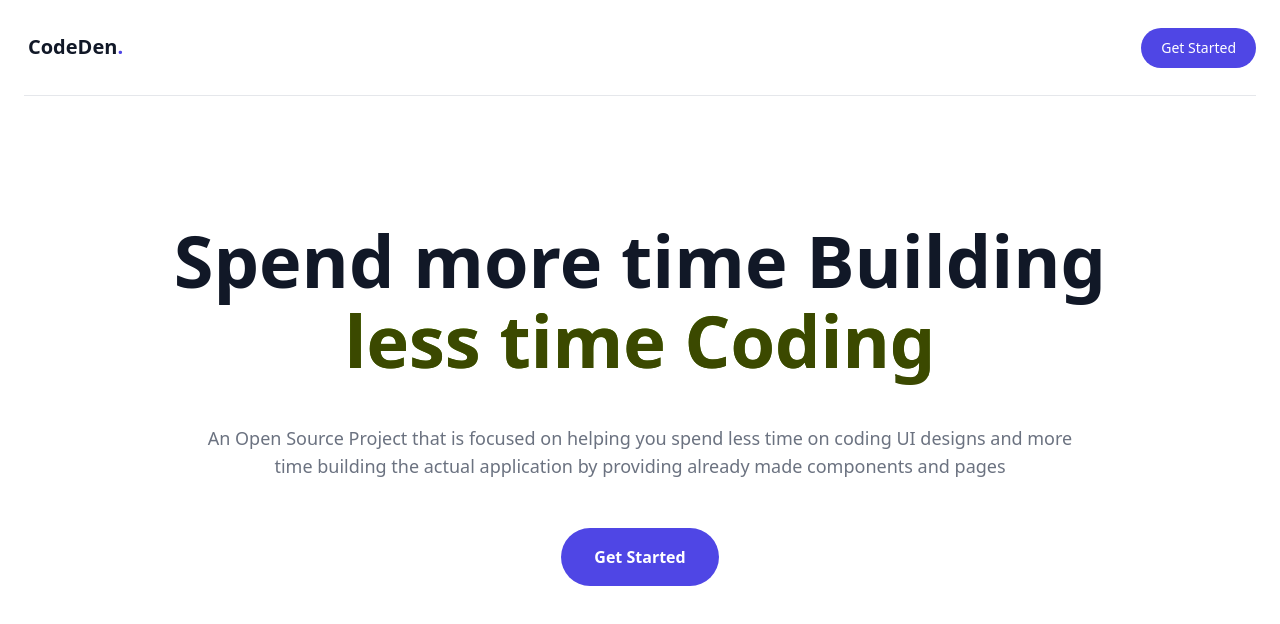
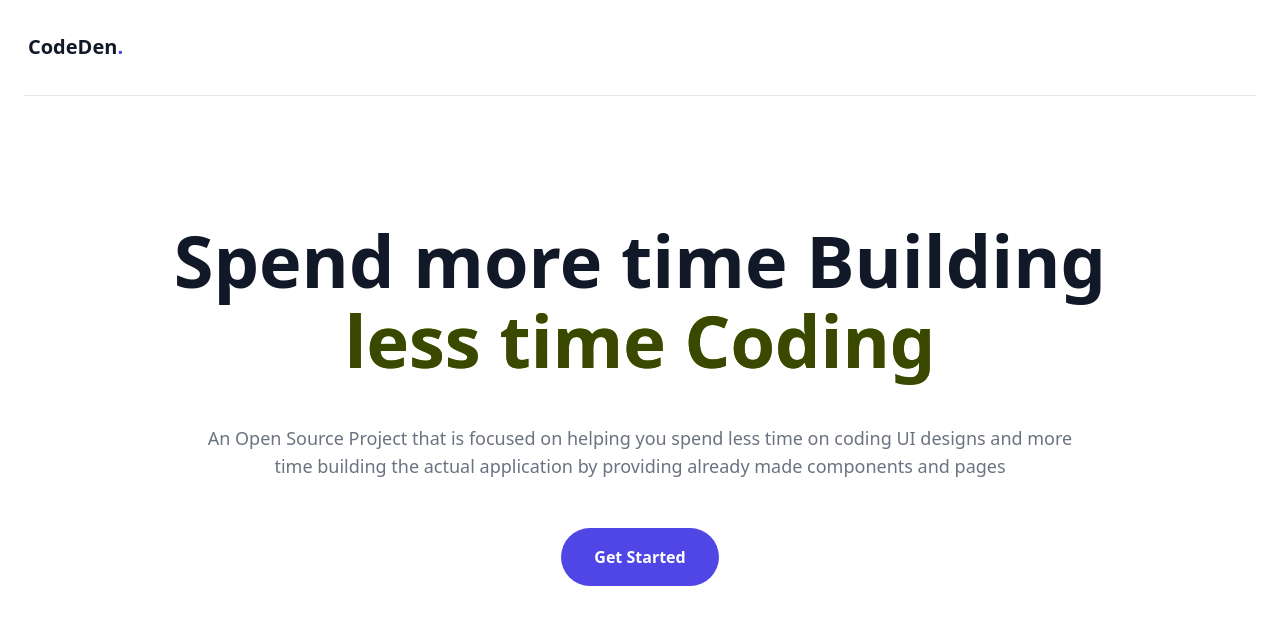
Before and after one commit to kromate/Codeden, a Vue app: page / in a window 1280 px wide. Shown: the top 624 px of the page. Built offline with nearby package versions, Linux system fonts and the light colour scheme.

Commit message:
feat: edit

```diff
--- a/src/components/NavBar.vue
+++ b/src/components/NavBar.vue
@@ -1,5 +1,5 @@
 <template>
-	<nav class="relative z-50 h-24 select-none"  v-if="!showMenu">
+	<nav class="relative z-50 h-24 select-none"  >
 		<div class="container relative flex flex-wrap items-center justify-between h-24 mx-auto  font-medium border-b border-gray-200 md:overflow-visible">
 			<div class="flex items-center justify-start w-1/4 h-full pr-4">
 				<a href="#_" class="inline-block py-4 md:py-0">
@@ -7,7 +7,8 @@
 				</a>
 			</div>
 
-			<a href="#_" class="inline-flex items-center w-full px-6 py-3 text-sm font-medium leading-4 text-white bg-indigo-600 md:px-3 md:w-auto md:rounded-full lg:px-5 hover:bg-indigo-500 focus:outline-none md:focus:ring-2 focus:ring-0 focus:ring-offset-2 focus:ring-indigo-600">Get Started</a>
+			<router-link to="#_" v-if="showMenu" class="btn rounded-none py-3">Get Started</router-link>
+			<router-link to="#_"  class="btn hidden py-3">Get Started</router-link>
 
 			<div @click="showMenu = !showMenu" class="absolute right-0 flex flex-col items-center  justify-center w-10 h-10 bg-white rounded-full cursor-pointer md:hidden hover:bg-gray-100">
 				<svg class="w-6 h-6 text-gray-700" v-if="!showMenu" fill="none" stroke-linecap="round" stroke-linejoin="round" stroke-width="2" viewBox="0 0 24 24" stroke="currentColor" x-cloak="">
```
